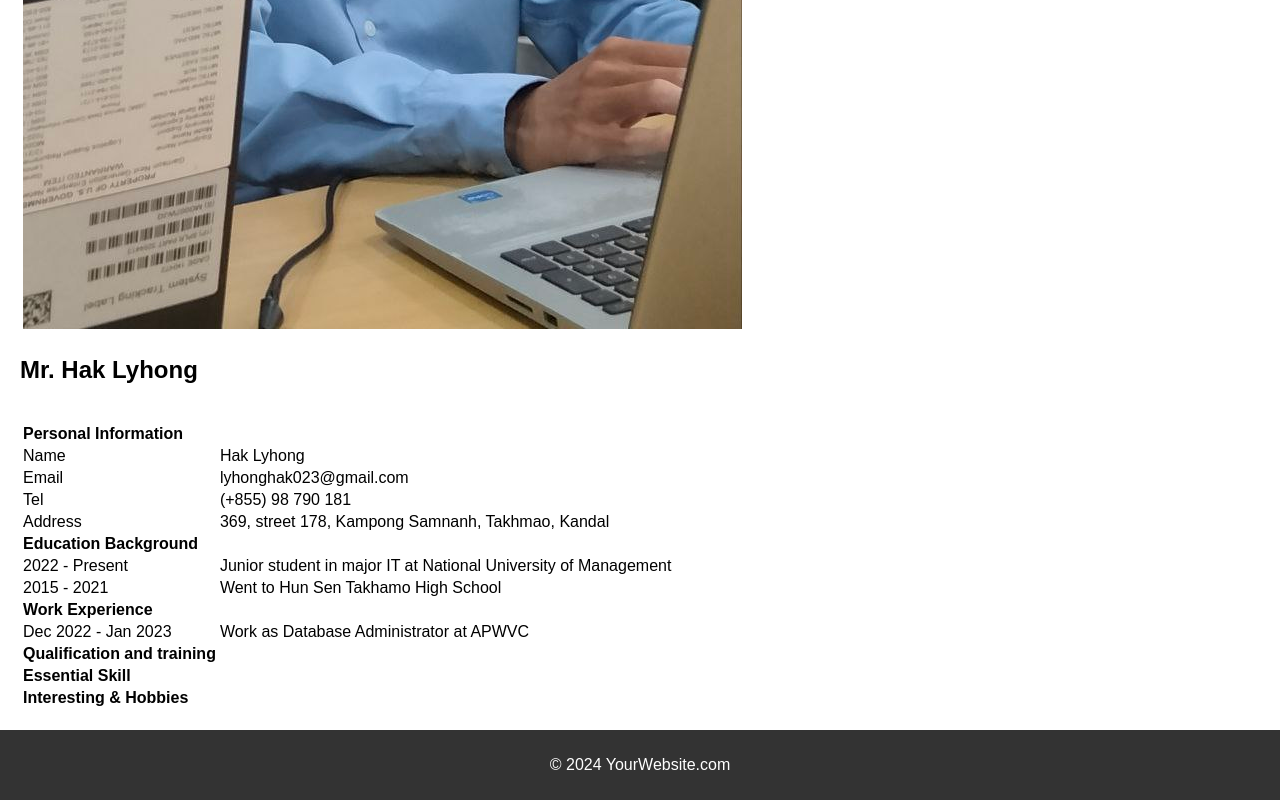
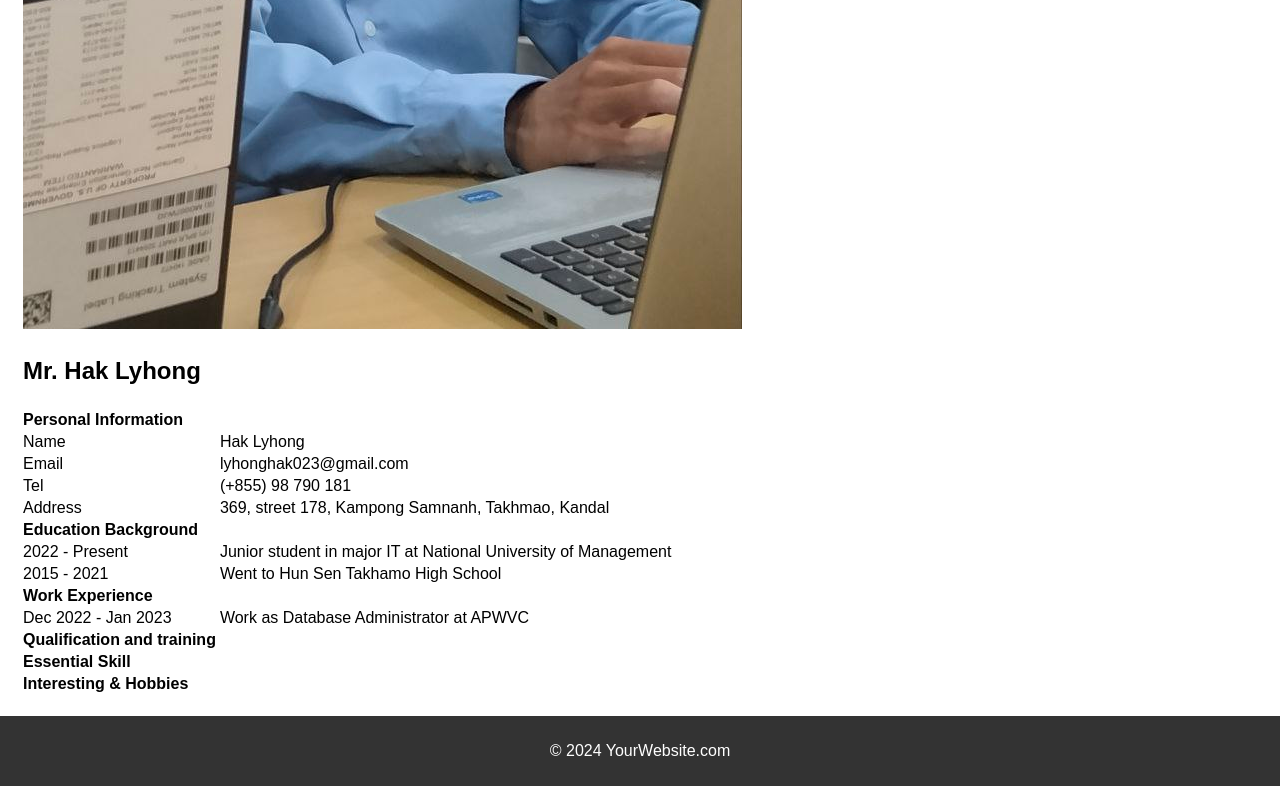
Before and after one commit to Hak-Lyhong/MyWebDevelop1, a plain HTML site: page about.html in a window 1280 px wide. Shown: the part 1012-1812 px from the top of the page. Drawn offline with Linux system fonts and the light colour scheme.

Commit message:
changed control personal

```diff
--- a/about.html
+++ b/about.html
@@ -26,10 +26,11 @@
             <img src="images/photo_2024-01-03_16-03-40.jpg" alt="Hak Lyhong's photo" />
           </td>
         </tr>
+        <tr>
+          <td><h2>Mr. Hak Lyhong</h2></td>
+        </tr>
       </table>
-      <h2>
-        Mr. Hak Lyhong
-      </h2><br>
+
       <table>
         <tr>
           <td><b>Personal Information</b></td>
```
